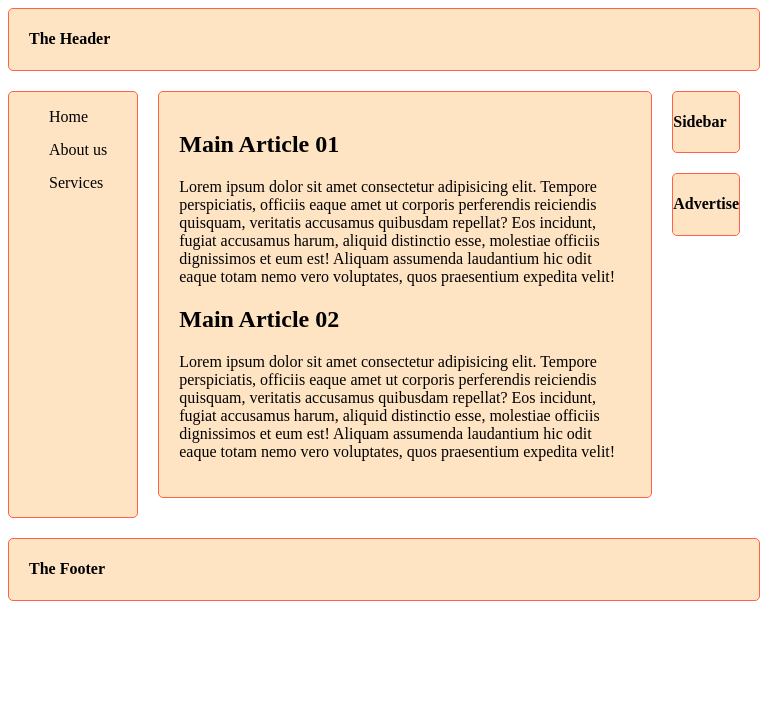
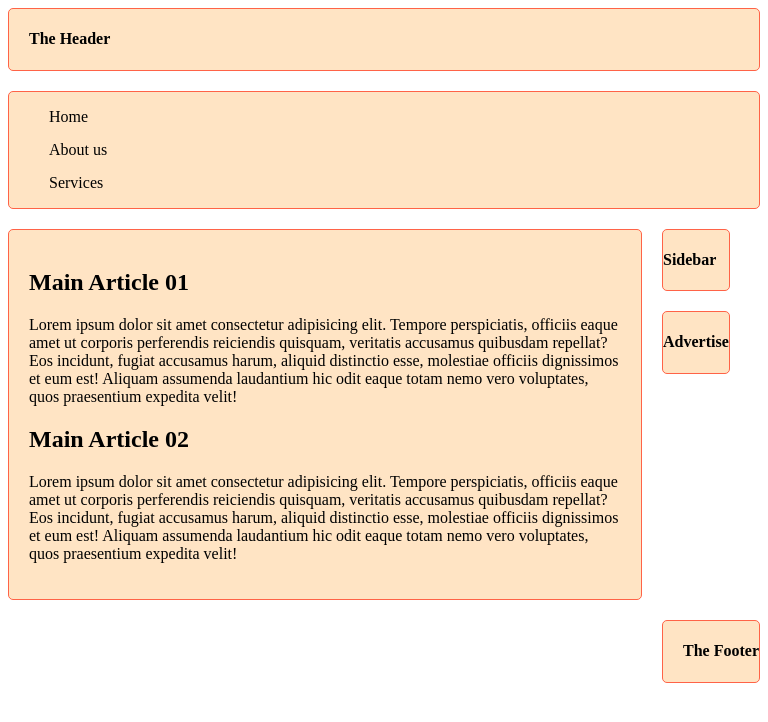
Before and after one commit to Sayem-Bhuiyan/Simple-grid-layout, a plain HTML site: page index.html in a window 768 px wide. Drawn offline with Linux system fonts and the light colour scheme.

Commit message:
responsive styles

```diff
--- a/Styles/style.css
+++ b/Styles/style.css
@@ -59,3 +59,33 @@
     grid-template-areas: "header-section header-section   header-section  header-section" "nav-bar  main-section  main-section  sidebar" "nav-bar main-section  main-section  advertise" "footer footer  footer  footer";
     gap: 20px;
 }
+
+
+/* responsive styles */
+
+
+/* media query for small devices */
+
+@media screen and (max-width: 576px) {
+    .container {
+        grid-template-areas: "header-section" "nav-bar" "main-secton" "advertise" "sidebar" "footer";
+    }
+}
+
+
+/* media query for medium device */
+
+@media screen and (min-width: 576px) and (max-width: 992px) {
+    /* .nav-bar>ul {
+        display: flex;
+        justify-content: space-evenly;
+    } */
+    .container {
+        grid-template-areas:
+        "header-section   header-section   header-section"
+        "nav-bar          nav-bar          nav-bar"
+        "sidebar          main-section   main-section"
+        "advertise        footer           footer"
+        ;
+    }
+}
```
